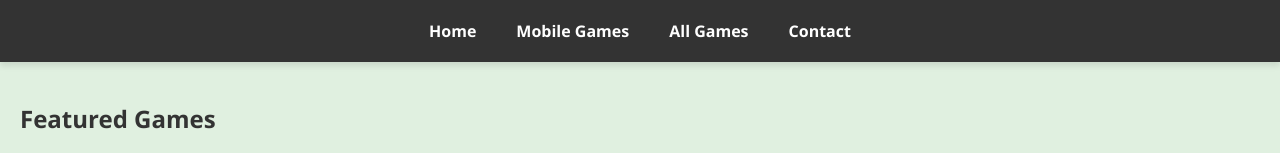
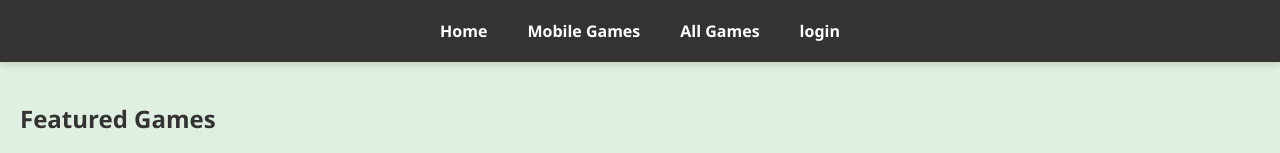
Before and after one commit to PigeonPlayGames/website_3, a website: page all_games.html in a window 1280 px wide. Shown: the top 153 px of the page. Drawn offline with Linux system fonts and the light colour scheme.

Commit message:
Update all_games.html

```diff
--- a/all_games.html
+++ b/all_games.html
@@ -13,7 +13,7 @@
                 <li><a href="index.html">Home</a></li>
                 <li><a href="mobile_games.html">Mobile Games</a></li>
                 <li><a href="all_games.html">All Games</a></li>
-                <li><a href="#!">Contact</a></li>
+                <li><a href="login.html">login</a></li>
             </ul>
         </nav>
     </header>
```
